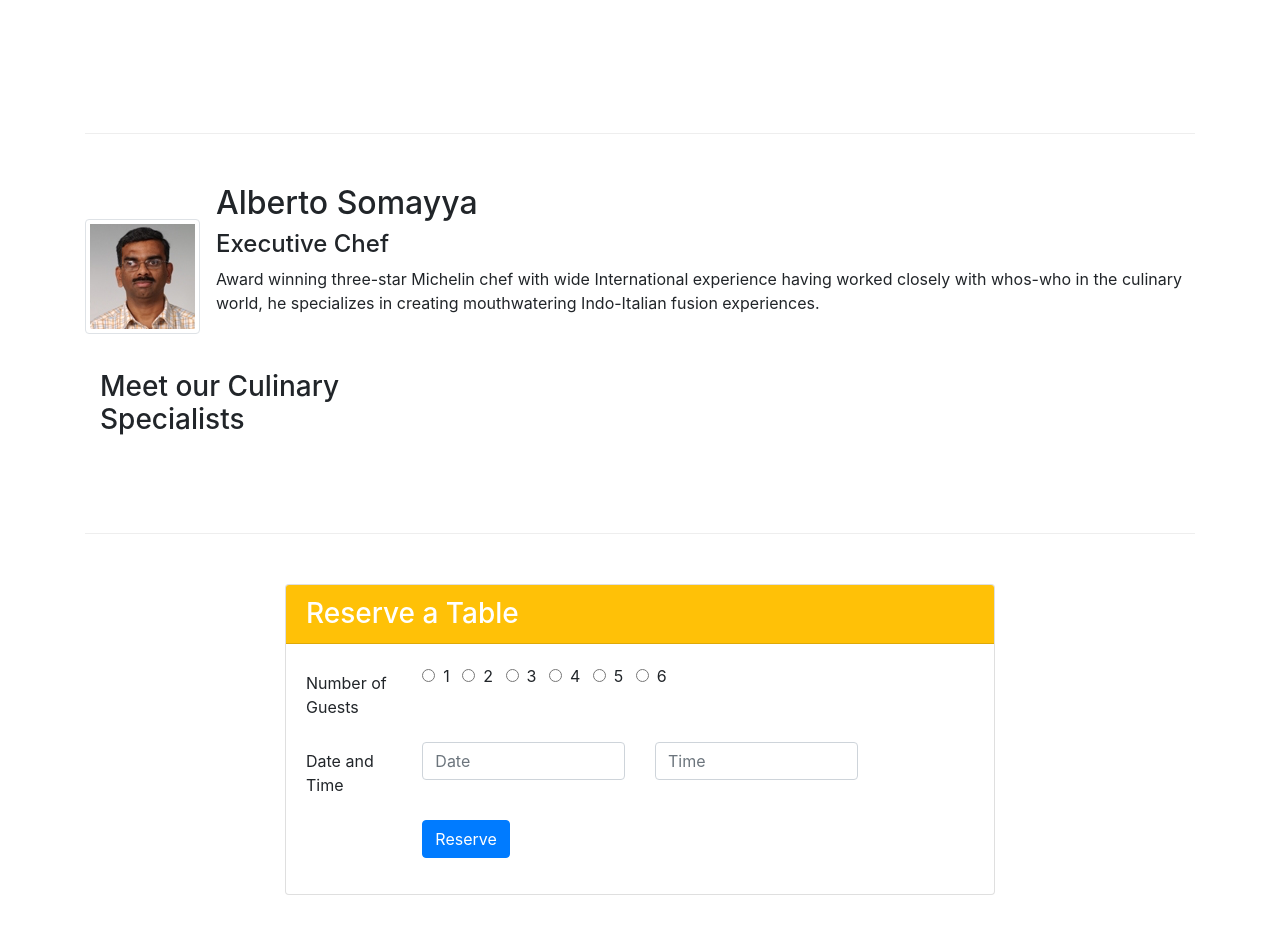
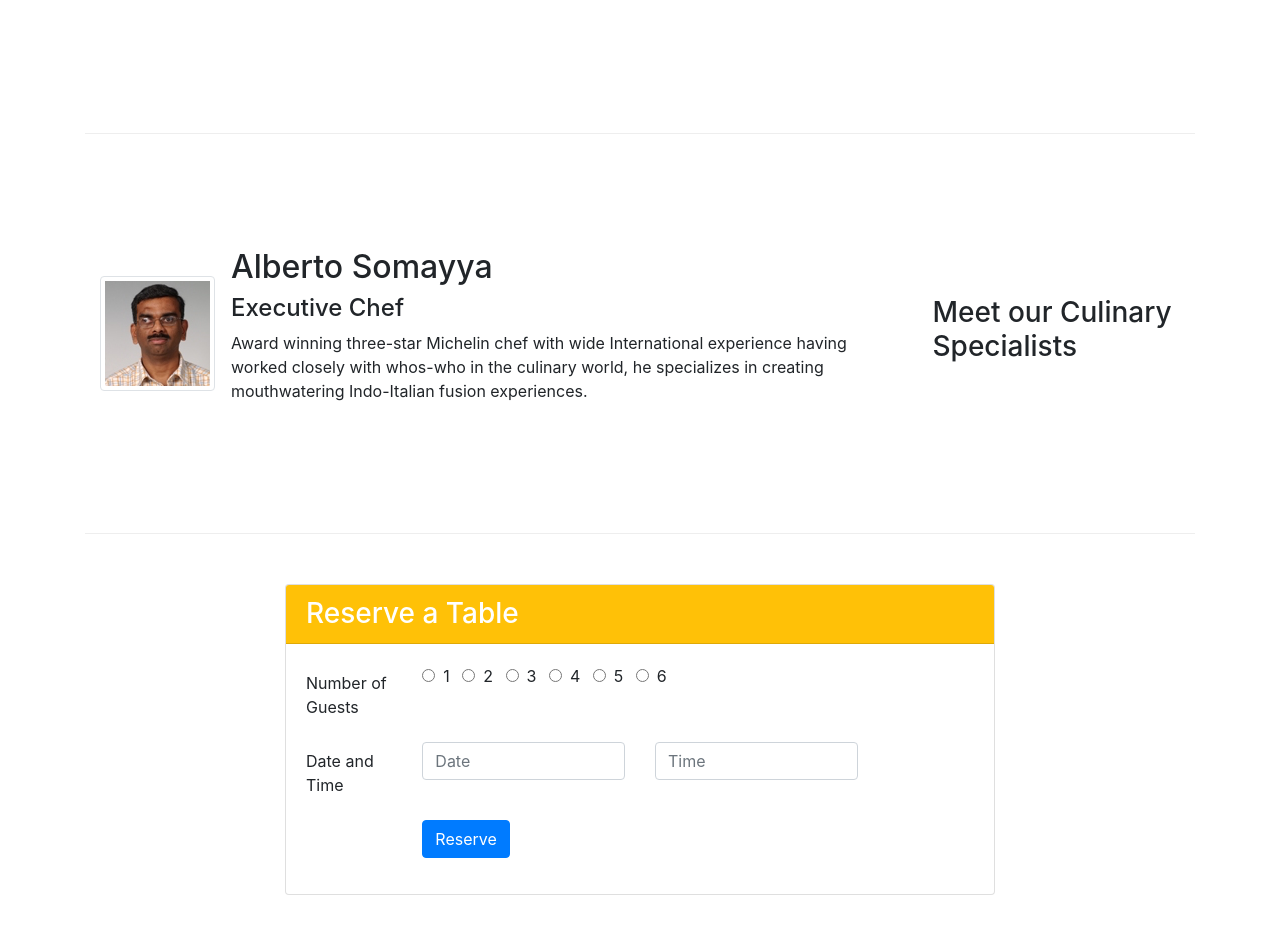
Before and after one commit to valentin-gavela/Bootstrap4, a website: page conFusion/index.html in a window 1280 px wide. Shown: the part 1000-1931 px from the top of the page. Drawn offline with nearby package versions, Linux system fonts and the light colour scheme.

Commit message:
fix styles

```diff
--- a/conFusion/index.html
+++ b/conFusion/index.html
@@ -114,19 +114,21 @@
                 </div>
             </div>
 
-            <div class="row row-content">
-                <div class="col-12 col-sm-4 order-sm-last col-md-3">
+            <div class="row row-content align-items-center">
+                <div class="col-12 col-sm-4 col-md-3 order-sm-last">
                     <h3>Meet our Culinary Specialists</h3>
                 </div>
+                <div class="col col-sm col-md order-sm-first">
                     <div class="media">
-                    <img class="d-flex mr-3 img-thumbnail align-self-center" src="img/alberto.png" alt="Alberto Somayya" />
+                        <img src="img/alberto.png" alt="alberto" class="d-flex mr-3 img-thumbnail align-self-center" />
                         <div class="media-body">
                             <h2 class="mt-0">Alberto Somayya</h2>
                             <h4>Executive Chef</h4>
                             <p class="d-none d-sm-block">
-                            Award winning three-star Michelin chef with wide International experience having worked closely with whos-who in
-                            the culinary world, he specializes in creating mouthwatering Indo-Italian fusion experiences.
+                                Award winning three-star Michelin chef with wide International experience having worked closely with
+                                whos-who in the culinary world, he specializes in creating mouthwatering Indo-Italian fusion experiences.
                             </p>
+                        </div>
                     </div>
                 </div>
             </div>
```
Lines whose indentation alone changed are shown as unchanged.
